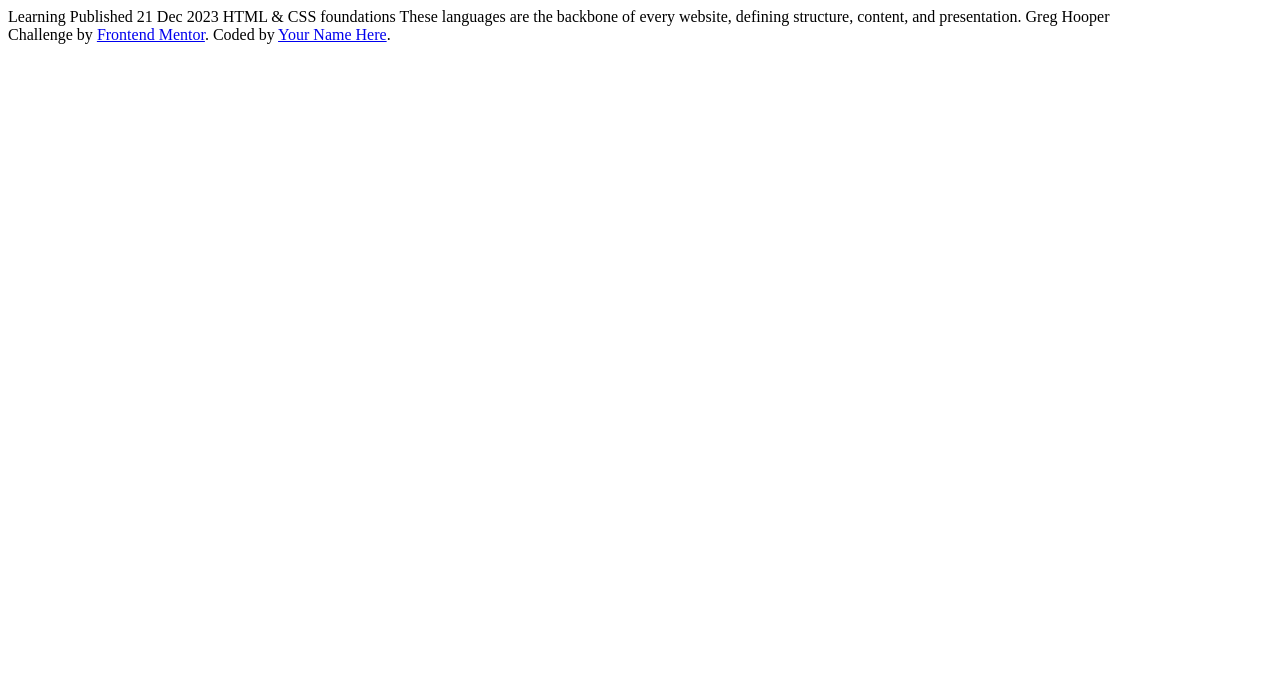
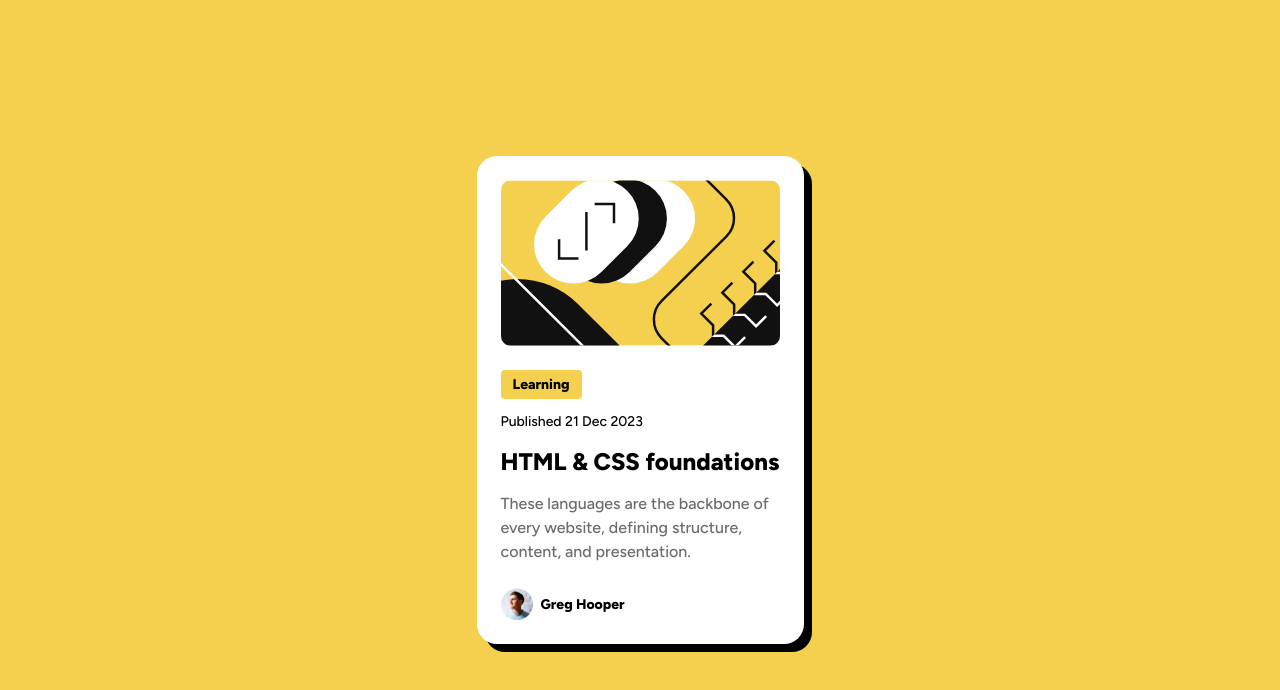
Before and after one commit to ajkendal/blog-preview-card, a plain HTML site: page index.html in a window 1280 px wide. Drawn offline with Linux system fonts and the light colour scheme.

Commit message:
Add blog preview card layout and update README
Implemented the blog preview card using modern CSS and semantic HTML. Added a new screenshot, updated the README with project details and learnings, replaced the stylesheet reference, and improved accessibility and structure in index.html.

```diff
--- a/index.css
+++ b/index.css
@@ -0,0 +1,161 @@
+@import url('https://fonts.googleapis.com/css2?family=Figtree:wght@500;800&display=swap');
+
+:root {
+  --clr-yellow: hsl(47, 88%, 63%);
+  --clr-gray-950: hsl(0, 0%, 7%);
+  --clr-gray-500: hsl(0, 0%, 42%);
+  --clr-white: hsl(0, 0%, 100%);
+
+  --ff-sans: 'Figtree', sans-serif;
+
+  --spacing-300: 1.5rem;
+  --spacing-150: 0.75rem;
+  --spacing-100: 0.5rem;
+  --spacing--50: 0.25rem;
+
+  --screen-mobile: 23.438em;
+  --screen-desktop: 90em;
+}
+
+*,
+*::before,
+*::after {
+  box-sizing: border-box;
+}
+
+html {
+  -moz-text-size-adjust: none;
+  -webkit-text-size-adjust: none;
+  text-size-adjust: none;
+}
+
+body,
+h1,
+h2,
+h3,
+h4,
+p,
+figure,
+blockquote,
+dl,
+dd {
+  margin: 0;
+}
+
+body {
+  min-height: 100vh;
+  display: grid;
+  font-family: var(--ff-sans);
+  background-color: var(--clr-yellow);
+  grid-template-columns: 2fr 327px 2fr;
+  grid-template-areas: '. card .';
+
+  place-items: center;
+}
+
+@media (min-width: 90em) {
+  body {
+    grid-template-columns: 2fr 384px 2fr;
+  }
+}
+
+img,
+picture {
+  max-width: 100%;
+  display: block;
+}
+
+input,
+button,
+textarea,
+select {
+  font-family: inherit;
+  font-size: inherit;
+}
+
+:target {
+  scroll-margin-block: 5ex;
+}
+
+.text-preset-1 {
+  font-size: 1.5rem;
+  line-height: 150%;
+  letter-spacing: 0;
+  font-weight: 800;
+}
+
+.text-preset-2 {
+  font-size: 1rem;
+  line-height: 150%;
+  font-weight: 500;
+  letter-spacing: 0;
+}
+
+.text-preset-3 {
+  font-size: 0.875rem;
+  line-height: 150%;
+  font-weight: 500;
+  letter-spacing: 0;
+}
+
+.text-preset-3-bold {
+  font-size: 0.875rem;
+  line-height: 150%;
+  font-weight: 800;
+  letter-spacing: 0;
+}
+
+.card {
+  grid-area: card;
+  display: grid;
+  gap: var(--spacing-300);
+  align-self: center;
+  justify-self: center;
+  background-color: var(--clr-white);
+  border-radius: 20px;
+  padding: var(--spacing-300);
+  box-shadow: 8px 8px 0px 0px #000000;
+  max-width: 380px;
+}
+
+#illustration-article {
+  border-radius: 10px;
+  width: 100%;
+}
+
+.text-area {
+  display: grid;
+  gap: var(--spacing-150);
+}
+
+.token {
+  background-color: var(--clr-yellow);
+  width: fit-content;
+  padding: var(--spacing--50) var(--spacing-150);
+  border-radius: 4px;
+}
+
+.card-text {
+  color: var(--clr-gray-500);
+}
+
+.title {
+  cursor: pointer;
+}
+
+.title:hover {
+  color: var(--clr-yellow);
+}
+
+.author {
+  display: grid;
+  grid-auto-flow: column;
+  align-items: center;
+  justify-content: start;
+  gap: var(--spacing-100);
+}
+
+#image-avatar {
+  width: 32px;
+  height: 32px;
+}
--- a/index.html
+++ b/index.html
@@ -14,18 +14,36 @@
 
     <title>Frontend Mentor | Blog preview card</title>
 
-    <link rel="stylesheet" href="styles.css" />
+    <link rel="stylesheet" href="index.css" />
   </head>
   <body>
-    Learning Published 21 Dec 2023 HTML & CSS foundations These languages are
-    the backbone of every website, defining structure, content, and
-    presentation. Greg Hooper
+    <main class="card" aria-label="Blog preview card">
+      <img
+        id="illustration-article"
+        src="./images/illustration-article.svg"
+        alt="drawers"
+      />
 
-    <div class="attribution">
-      Challenge by
-      <a href="https://www.frontendmentor.io?ref=challenge" target="_blank"
-        >Frontend Mentor</a
-      >. Coded by <a href="#">Your Name Here</a>.
-    </div>
+      <div class="text-area">
+        <h2 class="text-preset-3-bold token">Learning</h2>
+        <p class="text-preset-3 date">Published 21 Dec 2023</p>
+
+        <h1 class="text-preset-1 title">HTML &amp; CSS foundations</h1>
+
+        <p class="text-preset-2 card-text">
+          These languages are the backbone of every website, defining structure,
+          content, and presentation.
+        </p>
+      </div>
+
+      <div class="author" role="contentinfo" aria-label="Author information">
+        <img
+          id="image-avatar"
+          src="./images/image-avatar.webp"
+          alt="Portrait of Greg Hooper"
+        />
+        <h4 class="text-preset-3-bold">Greg Hooper</h4>
+      </div>
+    </main>
   </body>
 </html>
```
Also changed, not shown: images/screenshots/Screenshot 2025-09-16 at 4.59.56 PM.png (added), 1 other file.
